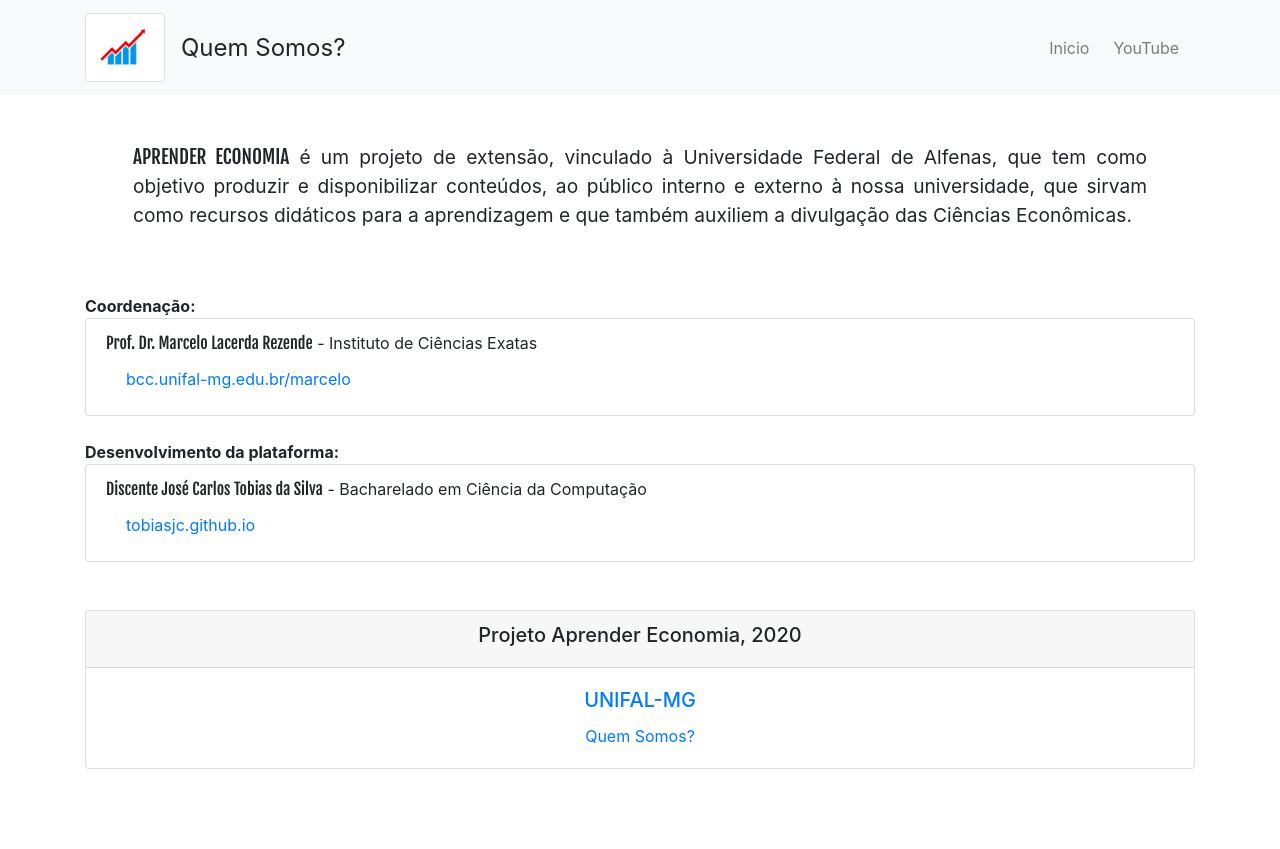
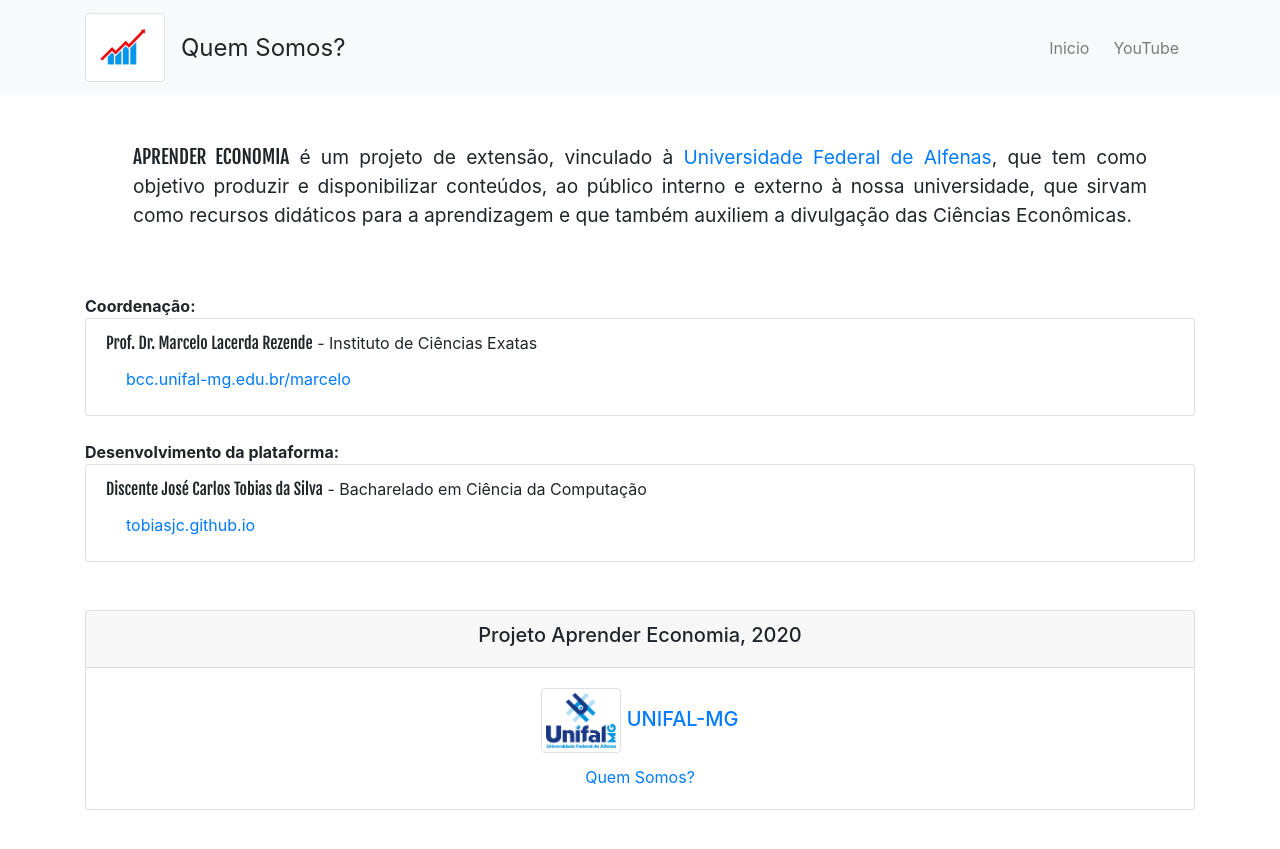
Before and after one commit to aprendereconomia/aprendereconomia.github.io, a Jekyll site: the page built from about.html, in a window 1280 px wide. Shown: the top 849 px of the page. Built offline with Jekyll 4.4.1, drawn with Linux system fonts in a browser that asks for light colours; some web fonts are replaced; a script that is not in the unit is left out.

Commit message:
Add UNIFAL-MG logo, and starts the new questions model
Signed-off-by: José Tobias <jose.tobias@outlook.com>

```diff
--- /dev/null
+++ b/_data/options/oferta_demanda_chocolate.csv
@@ -0,0 +1,2 @@
+question_id,option,right
+1,"q",0
--- /dev/null
+++ b/_data/questions/oferta_demanda_chocolate.csv
@@ -0,0 +1,2 @@
+id,question,type
+1,"sdçlfjksdfsd","nn"
--- a/_includes/footer.html
+++ b/_includes/footer.html
@@ -5,7 +5,8 @@
         </h5>
     </div>
     <div class="card-body">
-        <h5 class="card-title">
+        <h5 class="card-title justify-center">
+            <img src="{{ site.url }}{{ site.baseurl }}/assets/images/logo-UNIFAL.png" width="80" height="80" class="img-thumbnail img-fluid" alt="UNIFAL-MG logo image">
             <a href="http://www.unifal-mg.edu.br" target="_blank">UNIFAL-MG
                 <span class="oi oi-external-link"></span>
             </a>
--- a/_includes/navbar.html
+++ b/_includes/navbar.html
@@ -1,5 +1,5 @@
 <a class="navbar-brand" href="{{ site.url }}{{ site.baseurl }}/">
-    <img src="{{ site.url }}{{ site.baseurl }}/assets/images/logo-ae.jpeg" width="80" height="60" alt="thumbnail" class="img-thumbnail img-fluid">
+    <img src="{{ site.url }}{{ site.baseurl }}/assets/images/logo-ae.jpeg" width="80" height="80" alt="thumbnail" class="img-thumbnail img-fluid">
     <span></span>
 </a>
 <div class="main-title text-center">{{ page.title }}</div>
--- a/about.html
+++ b/about.html
@@ -6,7 +6,8 @@ title: Quem Somos?
 <div class="container text-justify">
     <p class="p-5" style="font-size:larger;">
         <span class="outt">APRENDER ECONOMIA</span>
-        é um projeto de extensão, vinculado à Universidade Federal de Alfenas, que tem como objetivo produzir e disponibilizar conteúdos, ao público interno e externo à nossa universidade, que sirvam como recursos didáticos para a aprendizagem e que também auxiliem a divulgação das Ciências Econômicas.
+        é um projeto de extensão, vinculado à
+        <a href="https://www.unifal-mg.edu.br/">Universidade Federal de Alfenas</a>, que tem como objetivo produzir e disponibilizar conteúdos, ao público interno e externo à nossa universidade, que sirvam como recursos didáticos para a aprendizagem e que também auxiliem a divulgação das Ciências Econômicas.
     </p>
     <div>
         <strong>Coordenação:</strong>
```
Also changed, not shown: assets/images/logo-UNIFAL.png (added), 1 other file.
